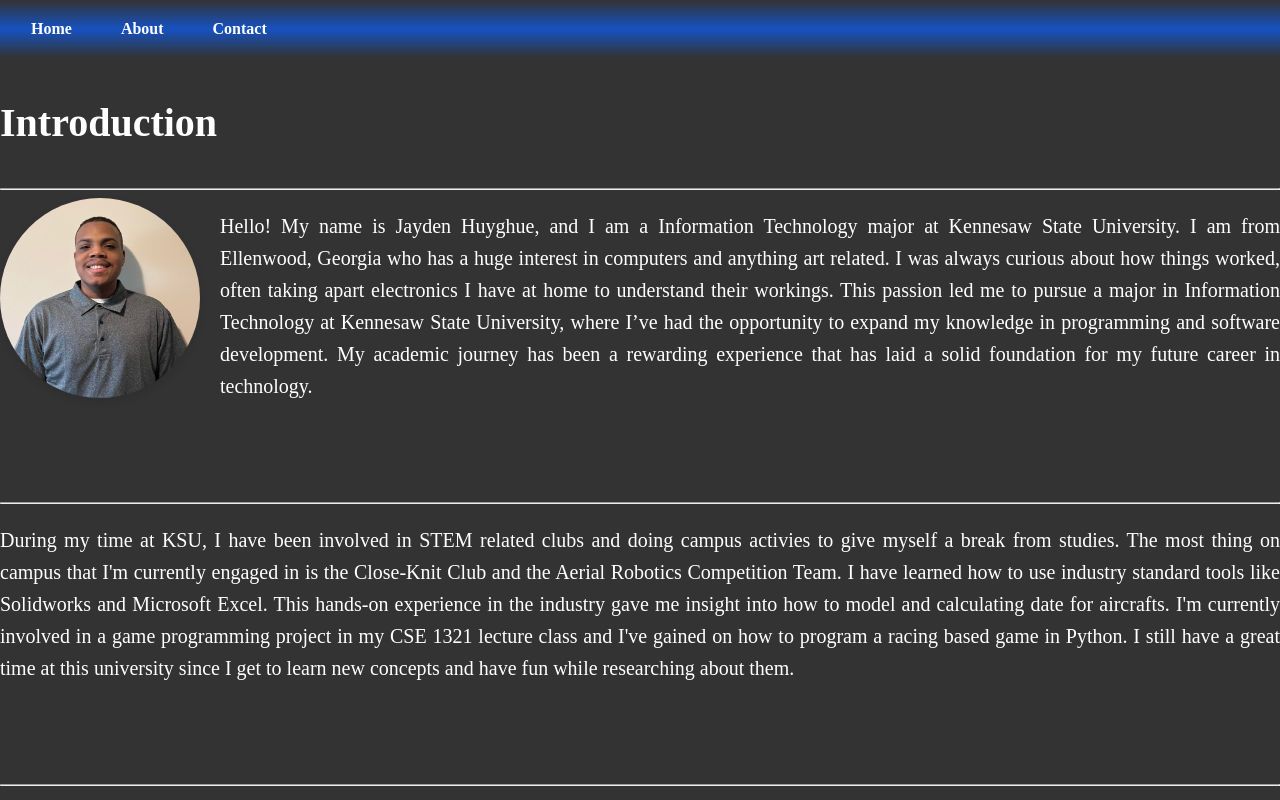
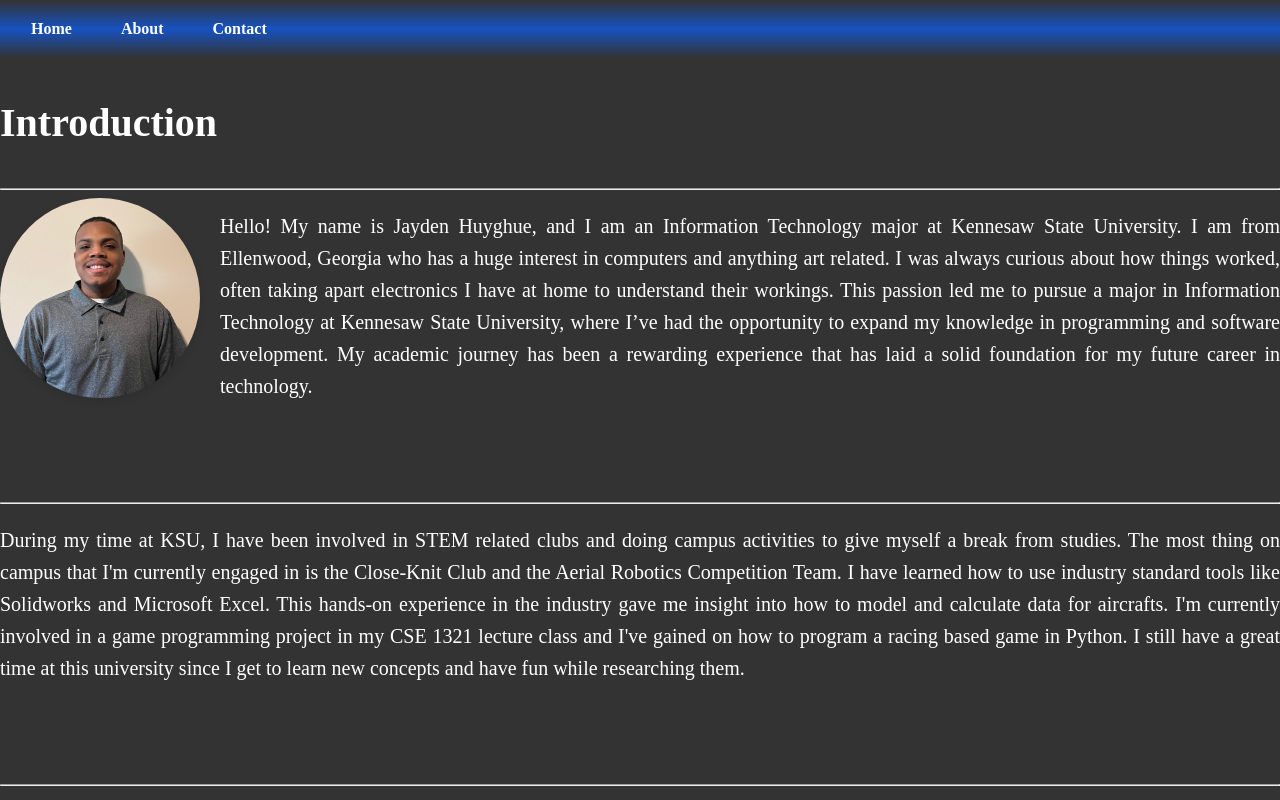
Before and after one commit to Jhuyghue/Huyghue_portfolio, a plain HTML site: page about.html in a window 1280 px wide. Shown: the top 800 px of the page. Drawn offline with Linux system fonts and the light colour scheme.

Commit message:
Typo and bug fixes

```diff
--- a/about.html
+++ b/about.html
@@ -28,7 +28,7 @@
         <!--Adding my headshot in my about me page-->
         <img src="Headshot.jpg" alt="Jayden Huyghue headshot" width="200" height="200">
         <div class="bio">
-            <p>Hello! My name is Jayden Huyghue, and I am a Information Technology major at Kennesaw State University.
+            <p>Hello! My name is Jayden Huyghue, and I am an Information Technology major at Kennesaw State University.
                 I am from Ellenwood, Georgia who has a huge interest in computers and anything art related. I was always
                 curious about how things worked, often taking apart electronics I have at home to understand their workings.
                 This passion led me to pursue a major in Information Technology at Kennesaw State University, where I’ve had
@@ -36,18 +36,18 @@
                 a rewarding experience that has laid a solid foundation for my future career in technology.
             </p>
             <hr>
-            <p>During my time at KSU, I have been involved in STEM related clubs and doing campus activies to give myself
+            <p>During my time at KSU, I have been involved in STEM related clubs and doing campus activities to give myself
                 a break from studies. The most thing on campus that I'm currently engaged in is the Close-Knit Club and the
                 Aerial Robotics Competition Team. I have learned how to use industry standard tools like Solidworks and Microsoft Excel. This hands-on
-                experience in the industry gave me insight into how to model and calculating date for aircrafts.
+                experience in the industry gave me insight into how to model and calculate data for aircrafts.
                 I'm currently involved in a game programming project in my CSE 1321 lecture class and I've gained on how to program a racing based
-                game in Python. I still have a great time at this university since I get to learn new concepts and have fun while researching about them.  </p>
+                game in Python. I still have a great time at this university since I get to learn new concepts and have fun while researching them.  </p>
             <hr>
             <p>My primary goal is to contribute to the evolving field of cybersecurity. With the rise of cyber threats
                 and the growing importance of data protection, I am passionate about creating secure systems that safeguard
                 sensitive information. I aim to specialize in areas like ethical hacking, network security, and incident
                 response, helping organizations prevent breaches and recover from cyberattacks. I am also interested in
-                pursuing certifications or finding interships so that I can have the skill to apply it in real work setting.
+                pursuing certifications or finding internships so that I can have the skill to apply it in a real work setting.
                 I hope to work for a leading cybersecurity firm or in the IT security department of a organization,
                 where I can protect assets and mentor others in maintaining good security practices.
 
```
Also changed, not shown: home.html (+3 -3 lines).
